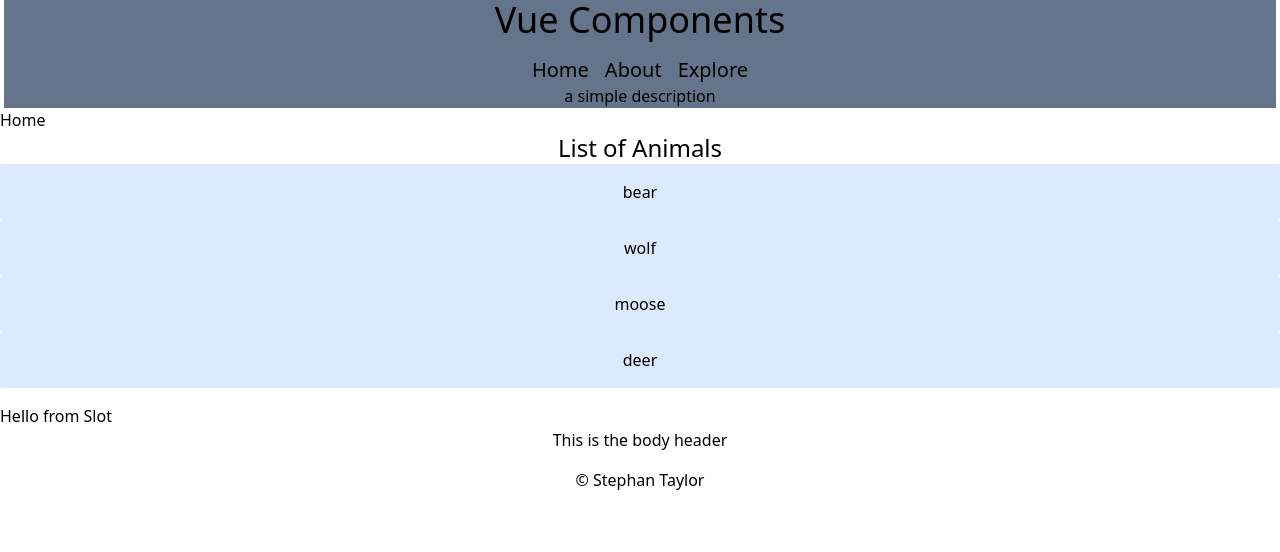
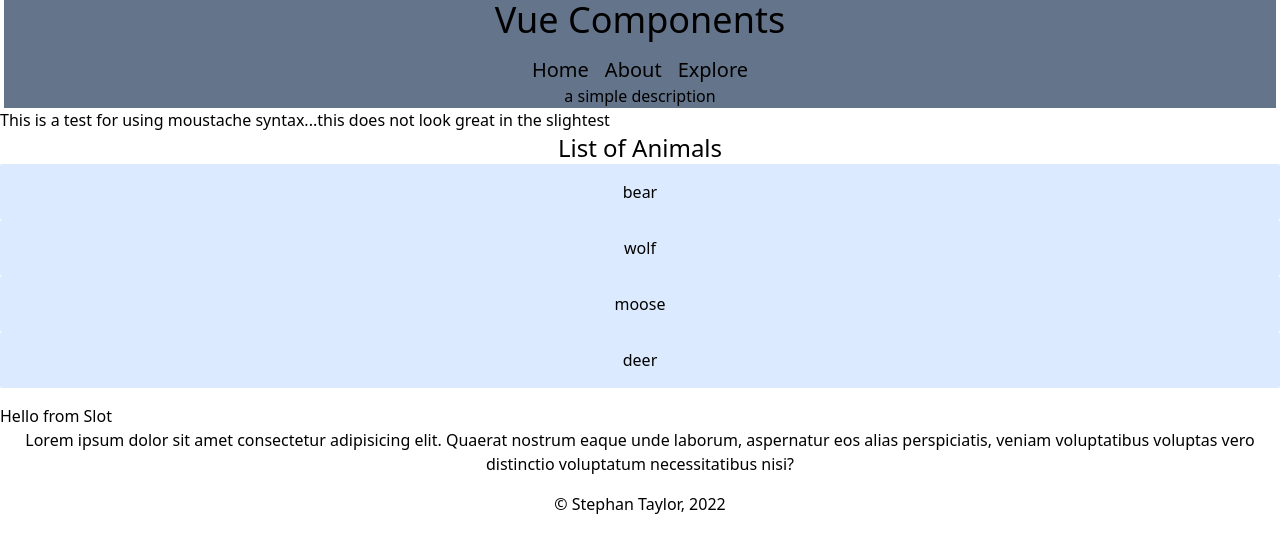
Before and after one commit to Stayl045/cpnt-262-achievement-6, a Vue app: page / in a window 1280 px wide. Shown: the top 552 px of the page. Built offline with nearby package versions, Linux system fonts and the light colour scheme.

Commit message:
added v-bind and deleted unecessary components

```diff
--- a/src/App.vue
+++ b/src/App.vue
@@ -2,13 +2,11 @@
   <section>
     <BaseHeader />
     <h3>{{ pageNavigation }}</h3>
-
     <ListComponent />
-
     <BaseBodySection>
       <h1>Hello from Slot</h1>
     </BaseBodySection>
-    <BaseFooter />
+    <TheBaseFooter :title="'&copy; Stephan Taylor, 2022'" />
   </section>
 </template>
 
@@ -16,15 +14,10 @@
 <script setup>
   import { computed } from "vue";
   import BaseHeader from "./components/layout/BaseHeader.vue";
-  import BaseFooter from "./components/layout/BaseFooter.vue";
+  import TheBaseFooter from "./components/layout/TheBaseFooter.vue";
   import ListComponent from "./components/ListComponent.vue";
   import BaseBodySection from "./components/layout/BaseBodySection.vue";
-  import TheBodyHeader from "./components/ui/TheBodyHeader.vue";
 
-  const pageNavigation = "Home";
-  const pageDescription = "This is the landing page";
-
-  // Computed Example using .map
-  // const numberArray = [1, 2, 3, 4, 5];
-  // return numberArray.map((num) => num * 5);
+  const pageNavigation =
+    "This is a test for using moustache syntax...this does not look great in the slightest";
 </script>
--- a/src/components/layout/BaseBodySection.vue
+++ b/src/components/layout/BaseBodySection.vue
@@ -3,7 +3,9 @@
     <!-- <TheBodyHeader /> -->
     <slot />
     <h1 class="grid place-items-center text-center mx-1">
-      This is the body header
+      Lorem ipsum dolor sit amet consectetur adipisicing elit. Quaerat nostrum
+      eaque unde laborum, aspernatur eos alias perspiciatis, veniam voluptatibus
+      voluptas vero distinctio voluptatum necessitatibus nisi?
     </h1>
   </section>
 </template>
--- a/src/components/layout/BaseFooter.vue
+++ /dev/null
@@ -1,5 +0,0 @@
-<template>
-  <footer class="grid place-items-center text-center mx-1">
-    <p>&copy; Stephan Taylor</p>
-  </footer>
-</template>
--- a/src/components/layout/BaseHeader.vue
+++ b/src/components/layout/BaseHeader.vue
@@ -1,6 +1,6 @@
 <template class="flex flex-col rounded-sm py-4">
   <header class="grid place-items-center text-center mx-1 bg-slate-500">
-    <h2 class="text-black text-3xl md:text-4xl font-medium mb-4 text-2xl">
+    <h2 class="text-black text-3xl md:text-4xl font-medium mb-4">
       {{ props.title }}
     </h2>
     <TheNavBar />
--- /dev/null
+++ b/src/components/layout/TheBaseFooter.vue
@@ -0,0 +1,14 @@
+<template>
+  <footer class="grid place-items-center text-center mx-1">
+    <p>{{ props.title }}</p>
+  </footer>
+</template>
+
+<script setup>
+  const props = defineProps({
+    title: {
+      type: String,
+      default: "&copy; Stephan Taylor, 2022",
+    },
+  });
+</script>
--- a/src/components/ui/TheBodyHeader.vue
+++ /dev/null
@@ -1,14 +0,0 @@
-<template>
-  <header>
-    <h2>{{ props.title }}</h2>
-  </header>
-</template>
-
-<script setup>
-  const props = defineProps({
-    title: {
-      type: String,
-      default: "The main page",
-    },
-  });
-</script>
```
